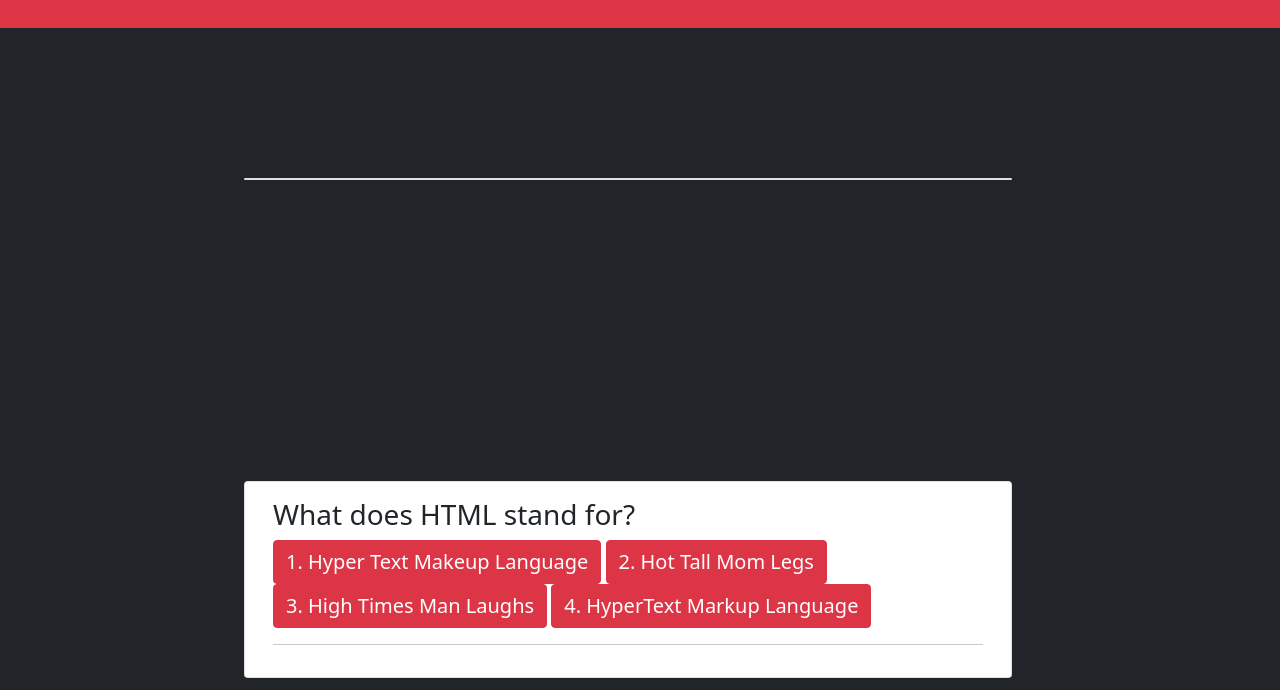
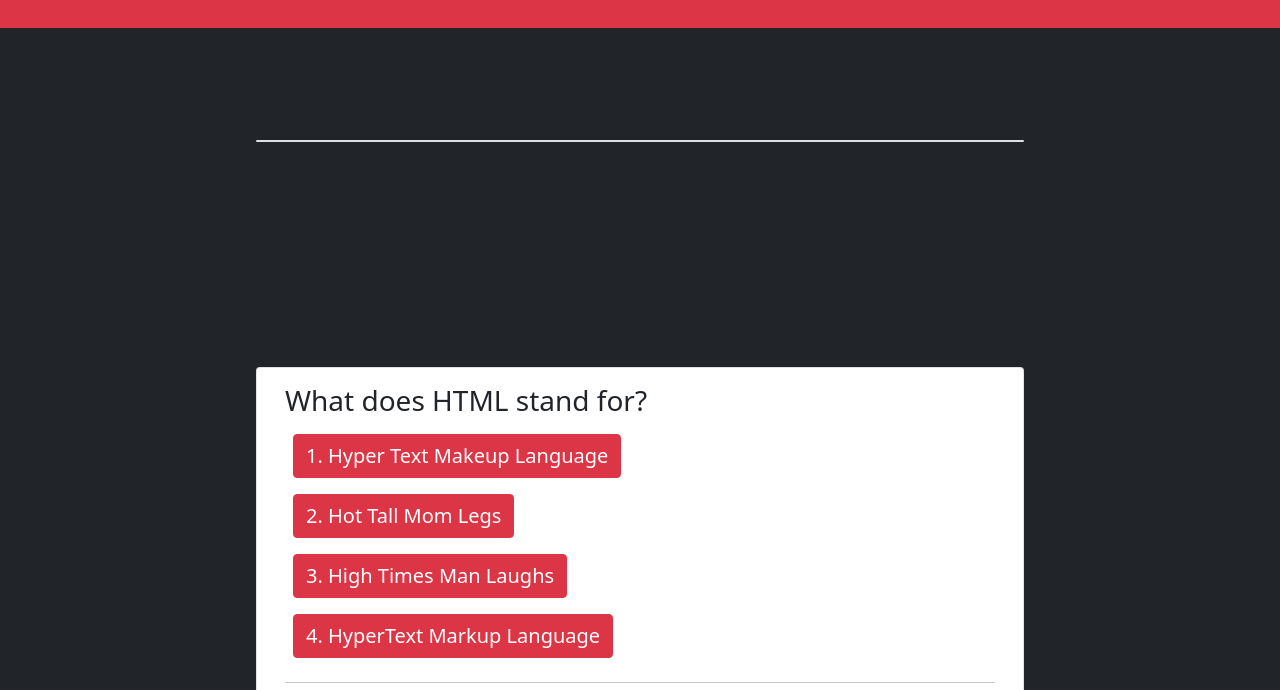
Before and after one commit to nbross/My-Code-Quiz, a plain HTML site: page index.html in a window 1280 px wide. Both pictures are taken after a click on the button "Start Quiz". Shown: the part 110-800 px from the top of the page. Drawn offline with nearby package versions, Linux system fonts and the light colour scheme.

Commit message:
fixed the styling with the buttons

```diff
--- a/index.html
+++ b/index.html
@@ -20,7 +20,7 @@
 
     <main class="bg-dark vh-100">
 
-        <div class="row w-100 justify-content-center align-items-center h-100">
+        <div class="row justify-content-center align-items-center h-100">
             <!-- start card -->
             <div class="card text-center" style="width: 48rem;">
                 <div class="card-body " id="start">
@@ -37,13 +37,16 @@
             <!-- question card -->
             <div hidden class="card" id="questions" style="width: 48rem;">
                 <div class="card-body">
-                    <h2 class="card-text fs-3" id="question-text"></h2>
+                    <h2 class="card-title fs-3" id="question-text"></h2>
 
-                    <div id="question-answers">
-                        <button class="btn btn-danger fs-5 answer-button" id="answer0"></button>
-                        <button class="btn btn-danger fs-5 answer-button" id="answer1"></button>
-                        <button class="btn btn-danger fs-5 answer-button" id="answer2"></button>
-                        <button class="btn btn-danger fs-5 answer-button" id="answer3"></button>
+                    <div id="question-answers d-grid gap-2 col-6 mx-auto">
+                        <button class="btn btn-danger fs-5 answer-button m-2" type="button" id="answer0"></button>
+                        <br>
+                        <button class="btn btn-danger fs-5 answer-button m-2" type="button" id="answer1"></button>
+                        <br>
+                        <button class="btn btn-danger fs-5 answer-button m-2" type="button" id="answer2"></button>
+                        <br>
+                        <button class="btn btn-danger fs-5 answer-button m-2" type="button" id="answer3"></button>
                     </div>
                     <div id="result">
                         <hr>
```
